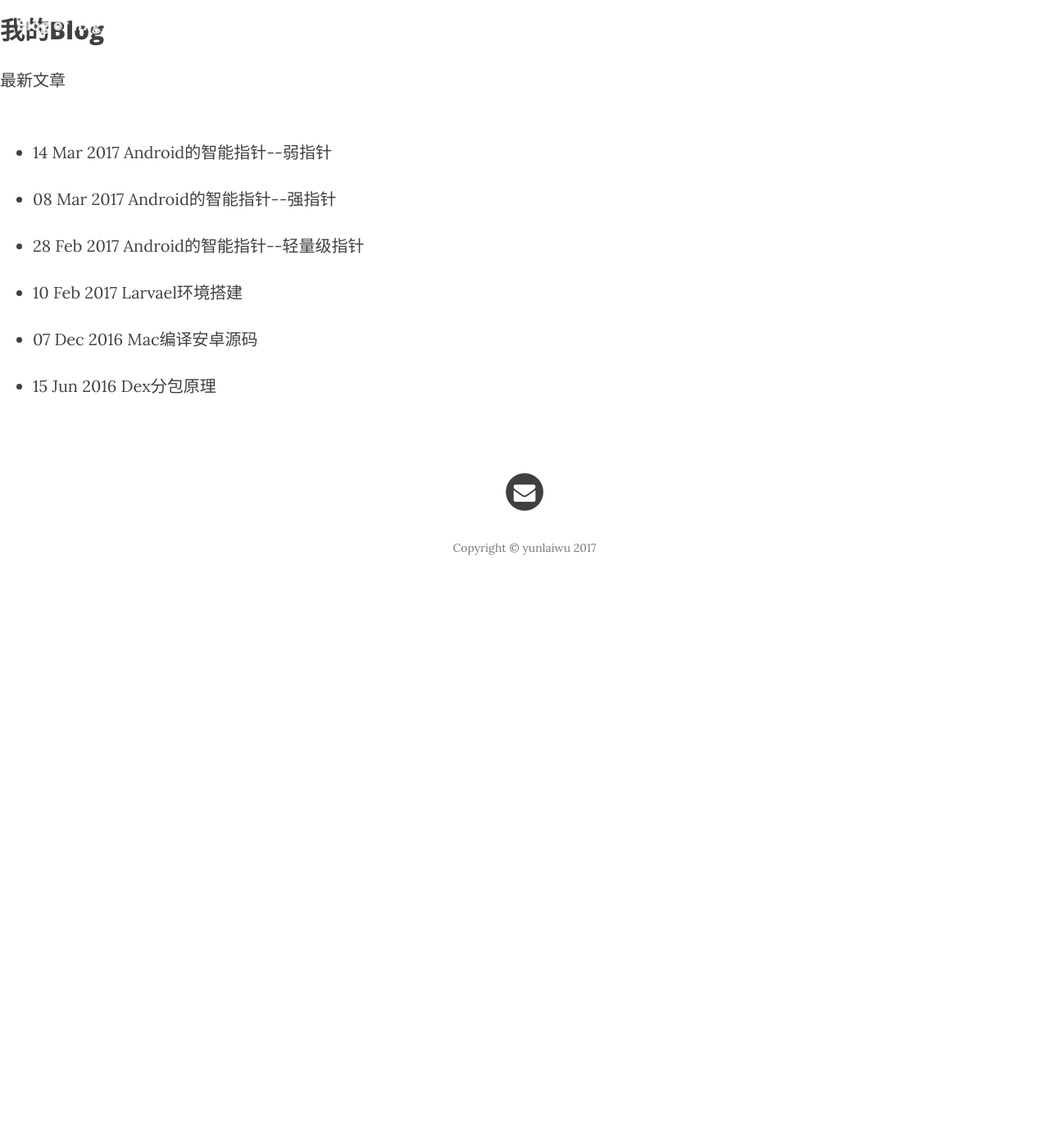
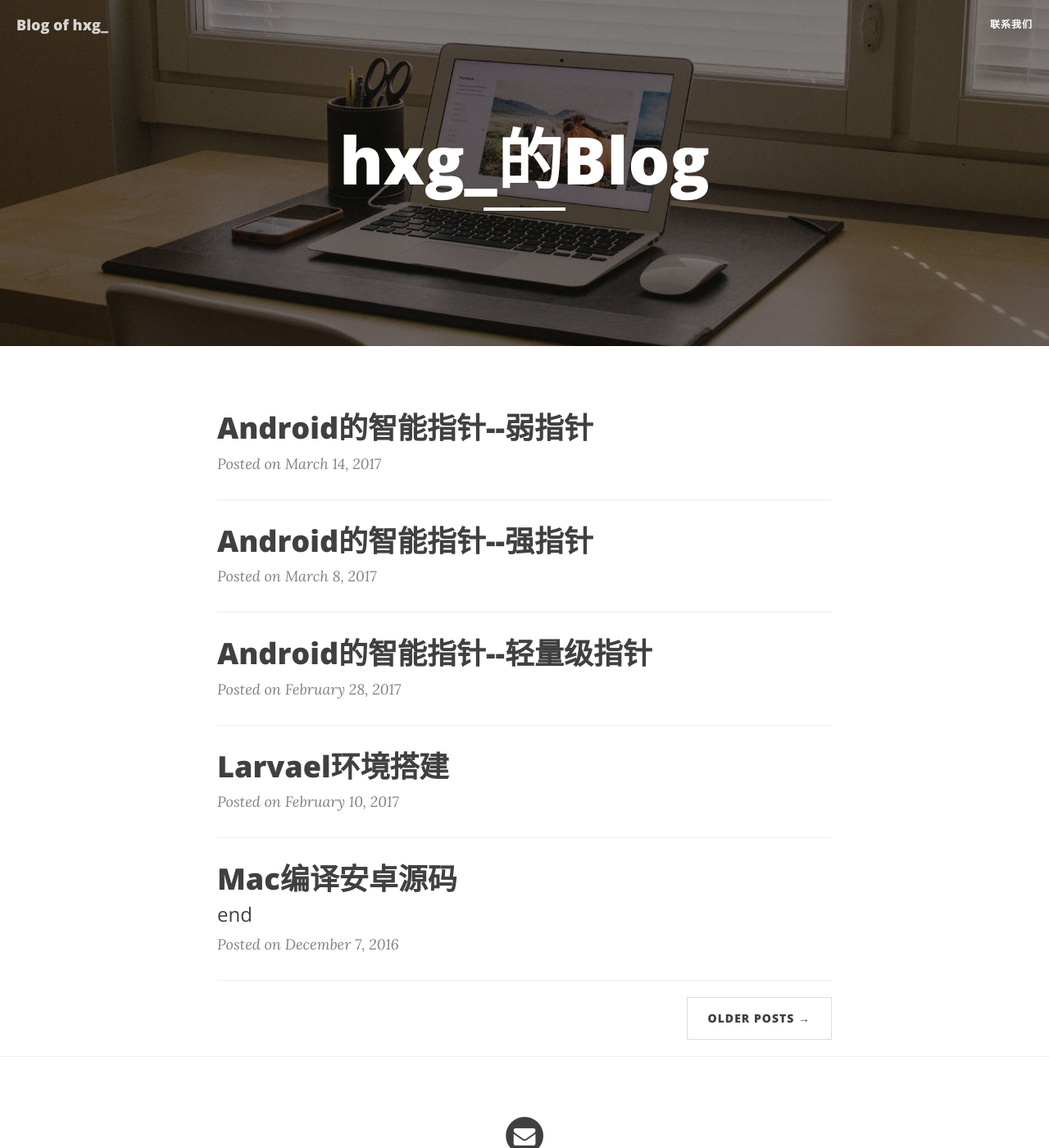
Before and after one commit to hexige/blog, a Jekyll site: the page built from index.html, in a window 1280 px wide and 1400 px high. Shown: the whole window at 82% size. Built offline with Jekyll 4.4.1, drawn with Linux system fonts in a browser that asks for light colours; nearby versions of some CDN libraries; the list of posts is cut into pages by our own code.

Commit message:
fix index

```diff
--- a/index.html
+++ b/index.html
@@ -1,11 +1,35 @@
 ---
-layout: default
-title: 我的Blog
+layout: page
+title: hxg_的Blog
 ---
-<h2>{{ page.title }}</h2>
-<p>最新文章</p>
-<ul>
-　　{% for post in site.posts %}
-　　<li>{{ post.date | date_to_string }} <a href="{{ site.baseurl }}{{ post.url }}">{{ post.title }}</a></li>
-　　{% endfor %}
+{% for post in paginator.posts %}
+<div class="post-preview">
+    <a href="{{ post.url | prepend: site.baseurl }}">
+        <h2 class="post-title">            {{ post.title }}
+        </h2>
+        {% if post.subtitle %}
+        <h3 class="post-subtitle">
+            {{ post.subtitle }}
+        </h3>
+        {% endif %}
+    </a>
+    <p class="post-meta">Posted on {{ post.date | date: "%B %-d, %Y" }}</p>
+</div>
+<hr>
+{% endfor %}
+
+<!-- Pager -->
+{% if paginator.total_pages > 1 %}
+<ul class="pager">
+    {% if paginator.previous_page %}
+    <li class="previous">
+        <a href="{{ paginator.previous_page_path | prepend: site.baseurl | replace: '//', '/' }}">&larr; Newer Posts</a>
+    </li>
+    {% endif %}
+    {% if paginator.next_page %}
+    <li class="next">
+        <a href="{{ paginator.next_page_path | prepend: site.baseurl | replace: '//', '/' }}">Older Posts &rarr;</a>
+    </li>
+    {% endif %}
 </ul>
+{% endif %}
```
Also changed, not shown: _layouts/post.html (+10 -17 lines).
